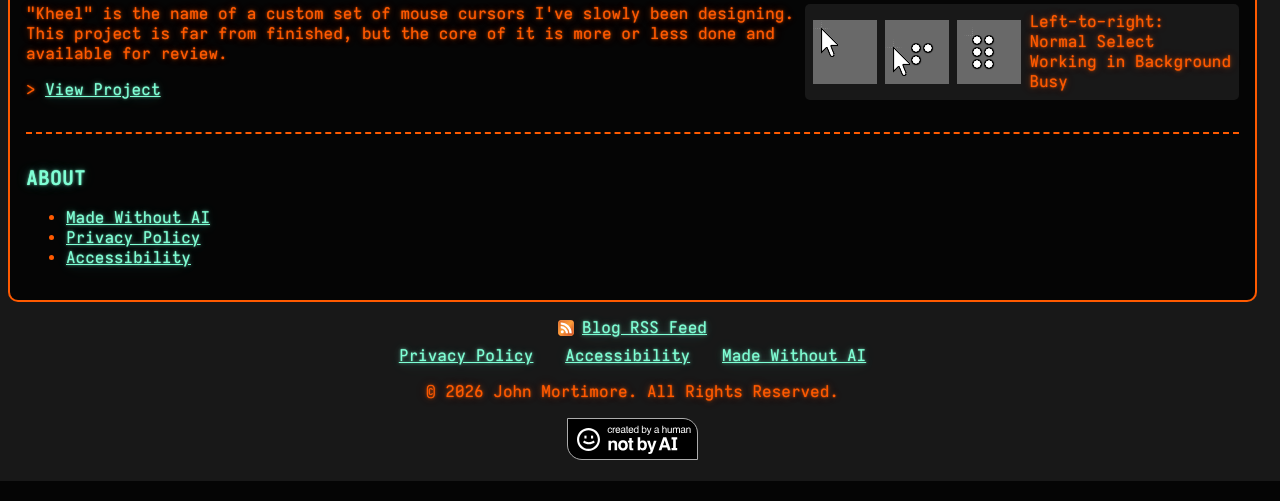
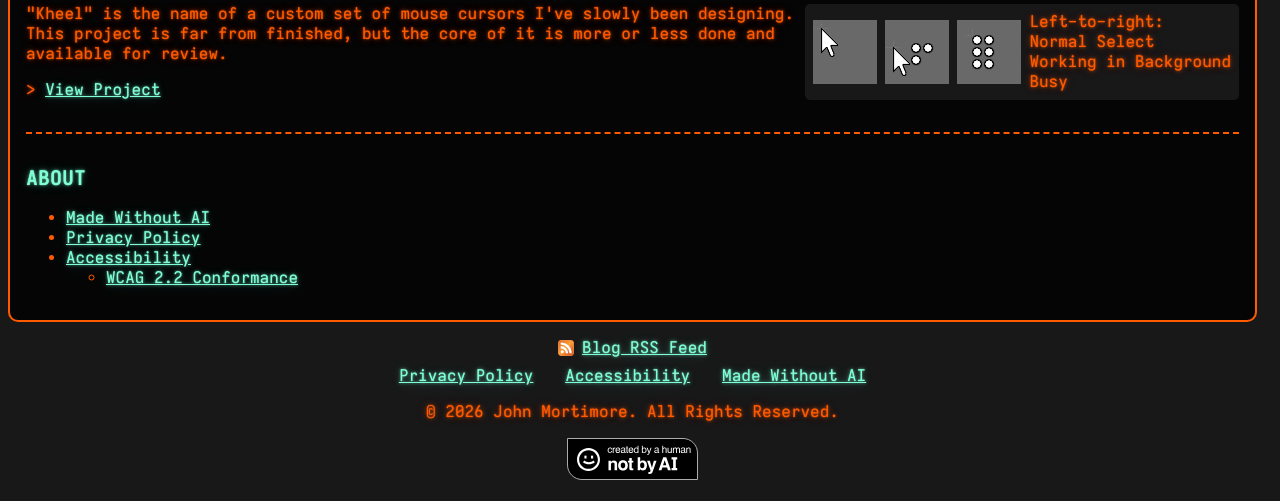
Before and after one commit to jgmortim/johnpuzzle.com, a PHP site: page /misc/ in a window 1280 px wide. Shown: the part 697-1198 px from the top of the page. Run offline with PHP 8.4, Linux system fonts and the light colour scheme; style sheets or scripts are compiled from the project's sources.

Commit message:
add wcag link to misc page

```diff
--- a/site/misc/index.php
+++ b/site/misc/index.php
@@ -74,7 +74,11 @@ include('../includes/assets.php');
         <ul>
             <li><a href="/about/ai/">Made Without AI</a></li>
             <li><a href="/about/privacy-policy/">Privacy Policy</a></li>
-            <li><a href="/about/accessibility/">Accessibility</a></li>
+            <li><a href="/about/accessibility/">Accessibility</a>
+                <ul>
+                    <li><a href="/about/accessibility/wcag">WCAG 2.2 Conformance</a></li>
+                </ul>
+            </li>
         </ul>
     </section>
 </main>
```
